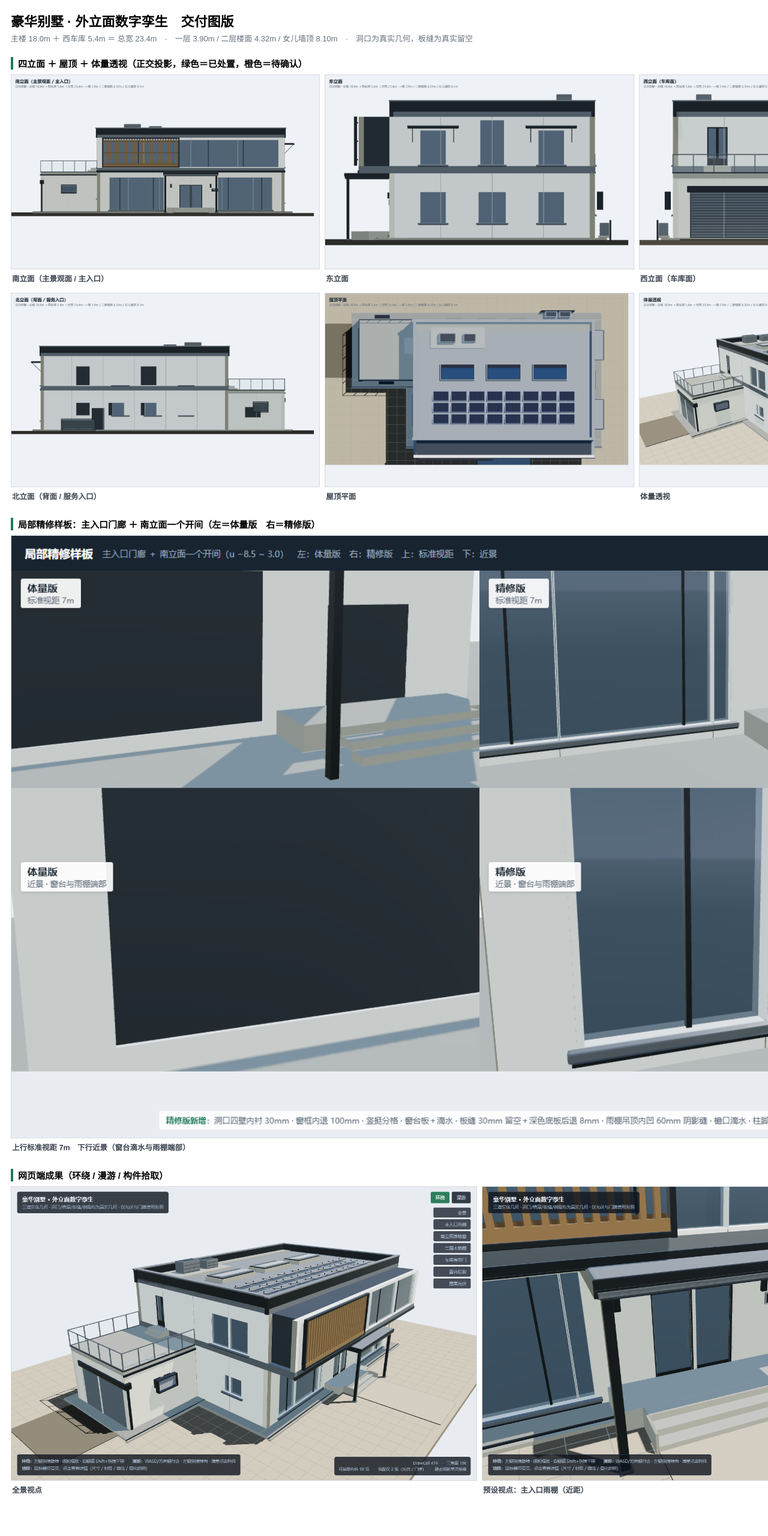
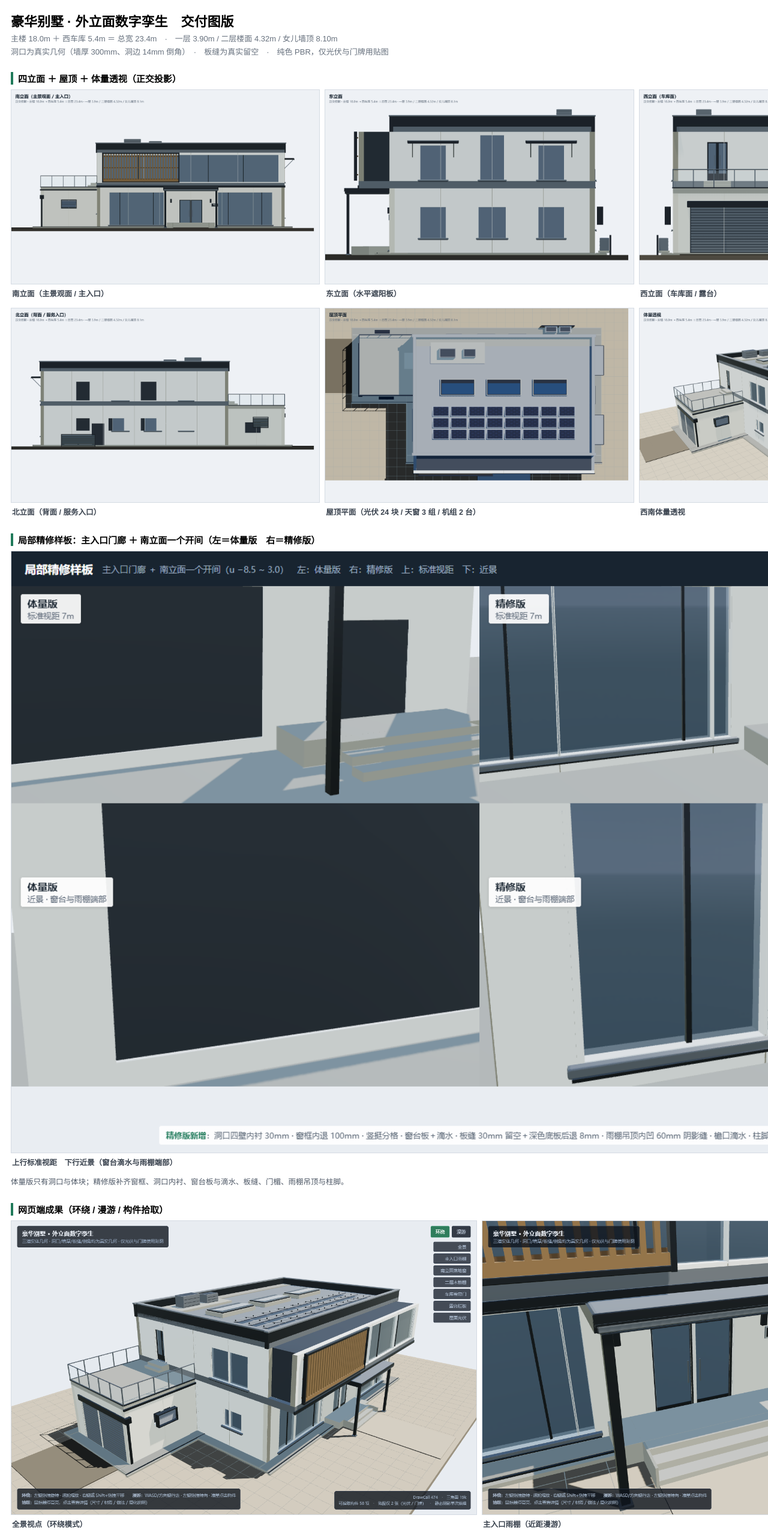
Before and after one commit to yaoaibing/luxury-villa, a plain HTML site: page _out/sheet.html in a window 1280 px wide. Shown: the top 2560 px of the page at 60% size. Before the commit the page ends 2527 px from the top, so only its background shows below. Drawn offline with Linux system fonts and the light colour scheme.

Commit message:
update _out/sheet.html

```diff
--- a/_out/sheet.html
+++ b/_out/sheet.html
@@ -7,38 +7,53 @@
   html,body { margin:0; background:#fff; font-family:"Microsoft YaHei","PingFang SC",sans-serif; }
   .wrap { width:1560px; margin:0 auto; padding:18px 18px 30px; }
   h1 { font-size:22px; margin:0 0 4px; }
-  .sub { font-size:13px; color:#66707d; margin:0 0 16px; }
+  .sub { font-size:13px; color:#66707d; margin:0 0 16px; line-height:1.7; }
   h2 { font-size:15px; margin:22px 0 8px; padding-left:8px; border-left:4px solid #1f7a5a; }
   .g2 { display:grid; grid-template-columns:1fr 1fr; gap:10px; }
   .g3 { display:grid; grid-template-columns:1fr 1fr 1fr; gap:10px; }
   figure { margin:0; }
   img { width:100%; display:block; border:1px solid #d5dbe3; }
   figcaption { font-size:12.5px; color:#39424e; padding:5px 2px; font-weight:600; }
+  .note { font-size:12.5px; color:#4d5765; line-height:1.9; margin-top:8px; }
+  .note b { color:#1d2530; }
 </style>
 </head>
 <body>
 <div class="wrap">
   <h1>豪华别墅 · 外立面数字孪生　交付图版</h1>
-  <p class="sub">主楼 18.0m ＋ 西车库 5.4m ＝ 总宽 23.4m　·　一层 3.90m / 二层楼面 4.32m / 女儿墙顶 8.10m　·　洞口为真实几何，板缝为真实留空</p>
+  <p class="sub">
+    主楼 18.0m ＋ 西车库 5.4m ＝ 总宽 23.4m　·　一层 3.90m / 二层楼面 4.32m / 女儿墙顶 8.10m<br>
+    洞口为真实几何（墙厚 300mm、洞边 14mm 倒角）　·　板缝为真实留空　·　纯色 PBR，仅光伏与门牌用贴图
+  </p>
 
-  <h2>四立面 ＋ 屋顶 ＋ 体量透视（正交投影，绿色＝已处置，橙色＝待确认）</h2>
+  <h2>四立面 ＋ 屋顶 ＋ 体量透视（正交投影）</h2>
   <div class="g3">
     <figure><img src="south.png"><figcaption>南立面（主景观面 / 主入口）</figcaption></figure>
-    <figure><img src="east.png"><figcaption>东立面</figcaption></figure>
-    <figure><img src="west.png"><figcaption>西立面（车库面）</figcaption></figure>
+    <figure><img src="east.png"><figcaption>东立面（水平遮阳板）</figcaption></figure>
+    <figure><img src="west.png"><figcaption>西立面（车库面 / 露台）</figcaption></figure>
     <figure><img src="north.png"><figcaption>北立面（背面 / 服务入口）</figcaption></figure>
-    <figure><img src="roof.png"><figcaption>屋顶平面</figcaption></figure>
-    <figure><img src="persp.png"><figcaption>体量透视</figcaption></figure>
+    <figure><img src="roof.png"><figcaption>屋顶平面（光伏 24 块 / 天窗 3 组 / 机组 2 台）</figcaption></figure>
+    <figure><img src="persp.png"><figcaption>西南体量透视</figcaption></figure>
   </div>
 
   <h2>局部精修样板：主入口门廊 ＋ 南立面一个开间（左＝体量版　右＝精修版）</h2>
-  <figure><img src="sample.png"><figcaption>上行标准视距 7m　下行近景（窗台滴水与雨棚端部）</figcaption></figure>
+  <figure><img src="sample.png"><figcaption>上行标准视距　下行近景（窗台滴水与雨棚端部）</figcaption></figure>
+  <p class="note">
+    体量版只有洞口与体块；精修版补齐窗框、洞口内衬、窗台板与滴水、板缝、门楣、雨棚吊顶与柱脚。
+  </p>
 
   <h2>网页端成果（环绕 / 漫游 / 构件拾取）</h2>
   <div class="g2">
-    <figure><img src="web0.png"><figcaption>全景视点</figcaption></figure>
-    <figure><img src="web1.png"><figcaption>预设视点：主入口雨棚（近距）</figcaption></figure>
+    <figure><img src="web0.png"><figcaption>全景视点（环绕模式）</figcaption></figure>
+    <figure><img src="web1.png"><figcaption>主入口雨棚（近距漫游）</figcaption></figure>
+    <figure><img src="web2.png"><figcaption>南立面落地窗近景</figcaption></figure>
+    <figure><img src="web3.png"><figcaption>二层木格栅近景</figcaption></figure>
   </div>
+
+  <p class="note">
+    <b>轻量化：</b>DrawCall ≈ 474　·　三角面 19k　·　可拾取构件 58 项　·　贴图 2 张　·　静态阴影单次烘焙<br>
+    <b>交互：</b>左键拖拽旋转 / 滚轮缩放 / 右键或 Shift 平移　｜　漫游模式 WASD 行走 + 准星点击　｜　悬停高亮、点击弹出构件信息卡（尺寸 / 材质 / 做法 / 简化说明）
+  </p>
 </div>
 </body>
 </html>
```
